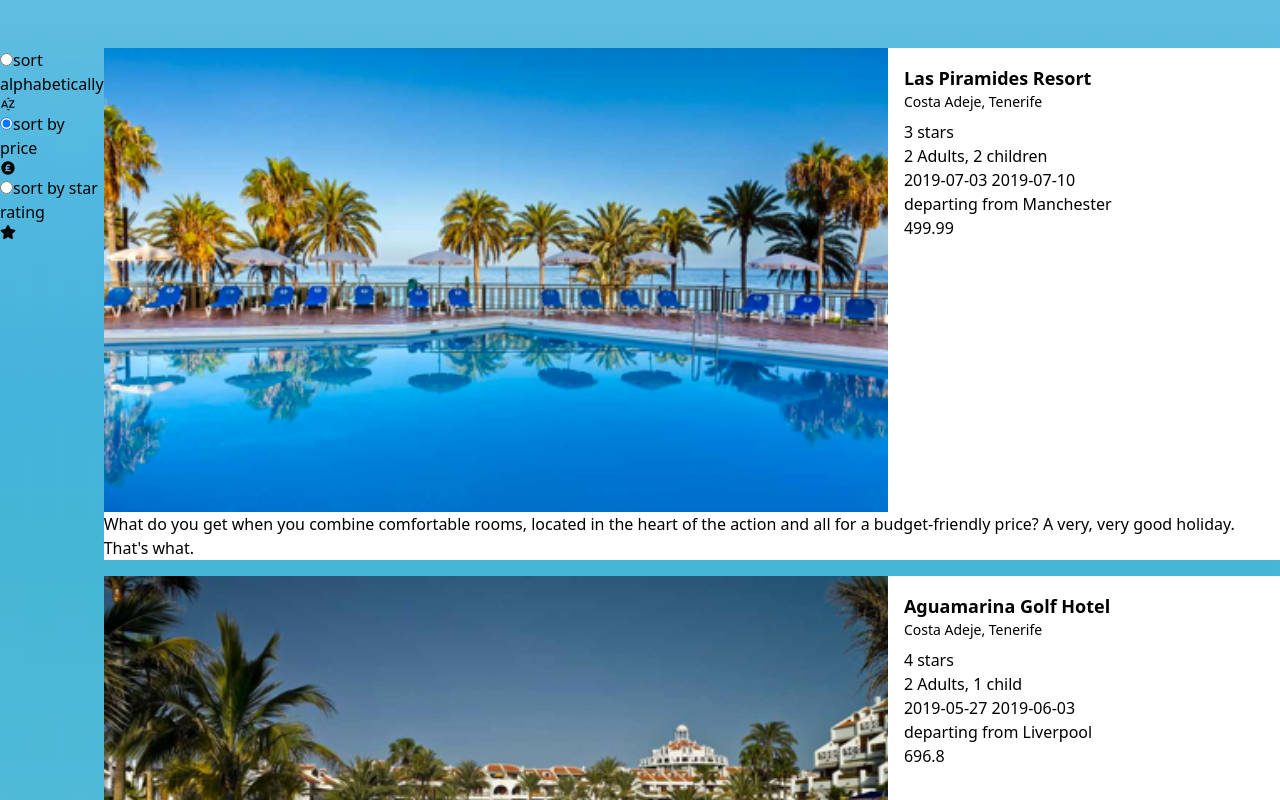
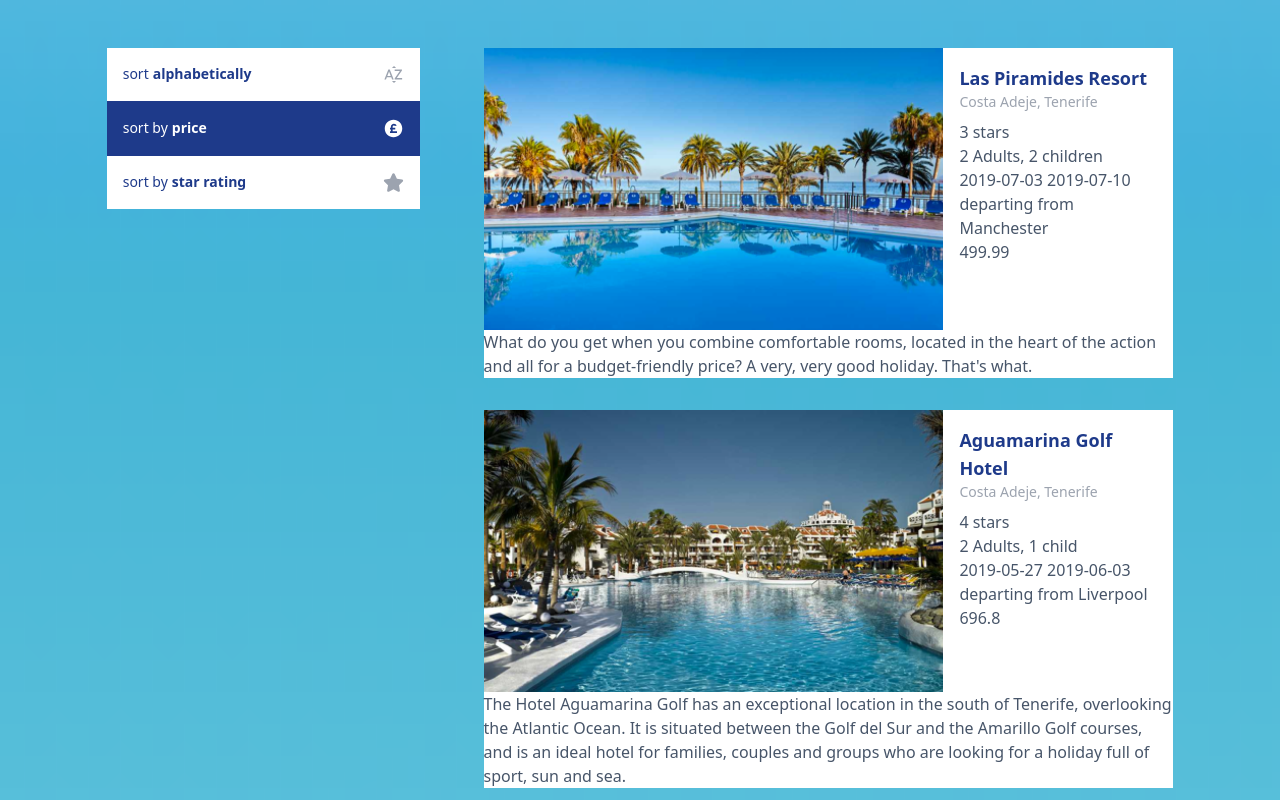
Before and after one commit to RazzBerryMand/hotel-sorting-app, a React (Create React App) app: page / in a window 1280 px wide. Shown: the top 800 px of the page. Built offline with nearby package versions, Linux system fonts and the light colour scheme.

Commit message:
style: sort button styles

```diff
--- a/src/App.js
+++ b/src/App.js
@@ -28,7 +28,7 @@ function App() {
 
   return (
     <div className="bg-gradient-image bg-cover bg-center">
-      <div className="container mx-auto pt-12 pb-48 md:flex">
+      <div className="container w-5/6 md:w-full lg:w-5/6 mx-auto pt-12 pb-48 md:grid md:grid-cols-3 md:gap-x-8 lg:gap-x-16">
         <Sidebar onSort={handleSort} selectedSort={selectedSort} />
         <Results data={sortedData} />
       </div>
--- a/src/components/HolidayPod/holidayPod.js
+++ b/src/components/HolidayPod/holidayPod.js
@@ -14,16 +14,16 @@ export const HolidayPod = ({
   overview,
 }) => {
   return (
-    <article className="bg-white">
+    <article className="bg-white text-slate-600">
       <div className="md:flex">
         <div className="overflow-hidden md:w-4/6 relative">
           <img className="object-cover h-full w-full" src={image} alt={name} />
-          <button>Read more about this hotel</button>{" "}
+          <button>Read more about this hotel</button>
         </div>
         <div className="p-4 md:w-2/6">
           <div className="pb-2">
-            <h2 className="text-lg font-bold">{name}</h2>
-            <p className="text-sm">{location}</p>
+            <h2 className="text-lg font-bold text-blue-900">{name}</h2>
+            <p className="text-sm text-gray-400">{location}</p>
           </div>
           {/* TODO: build star rating component */}
           {rating} stars
--- a/src/components/Results/results.js
+++ b/src/components/Results/results.js
@@ -3,12 +3,14 @@ import { HolidayPod } from "../HolidayPod/holidayPod";
 
 export const Results = ({ data }) => {
   return (
-    <ul className="lg:col-span-3">
-      {data.map((holiday) => (
-        <li key={holiday.id} className="mb-4">
-          <HolidayPod {...holiday} />
-        </li>
-      ))}
-    </ul>
+    <section className="md:col-span-2 md:col-start-2">
+      <ul className="grid auto-rows-auto gap-y-8">
+        {data.map((holiday) => (
+          <li key={holiday.id}>
+            <HolidayPod {...holiday} />
+          </li>
+        ))}
+      </ul>
+    </section>
   );
 };
--- a/src/components/Sidebar/sidebar.js
+++ b/src/components/Sidebar/sidebar.js
@@ -9,32 +9,34 @@ export const Sidebar = ({ onSort, selectedSort }) => {
     onSort(type);
   };
 
+  const style = { fontSize: "1.5em" };
+
   const sortOptions = [
     {
       label: "alphabetically",
       labelPrefix: "sort ",
       value: "alphabetically",
       checked: selectedSort === "alphabetically",
-      icon: <MdOutlineSortByAlpha />,
+      icon: <MdOutlineSortByAlpha style={style} />,
     },
     {
       label: "price",
       labelPrefix: "sort by ",
       value: "price",
       checked: selectedSort === "price",
-      icon: <RiMoneyPoundCircleFill />,
+      icon: <RiMoneyPoundCircleFill style={style} />,
     },
     {
       label: "star rating",
       labelPrefix: "sort by ",
       value: "rating",
       checked: selectedSort === "rating",
-      icon: <FaStar />,
+      icon: <FaStar style={style} />,
     },
   ];
 
   return (
-    <aside>
+    <aside className="mb-8 md:mb-0">
       {sortOptions.map((sortOption) => (
         <SortButton
           key={sortOption.value}
--- a/src/components/SortButton/sortButton.js
+++ b/src/components/SortButton/sortButton.js
@@ -7,9 +7,32 @@ export const SortButton = ({
   checked,
   icon,
   onChange,
-}) => (
-  <label>
-    <input type="radio" value={value} checked={checked} onChange={onChange} />
-    {labelPrefix} {label} {icon}
-  </label>
-);
+}) => {
+  const labelClass = checked
+    ? "bg-blue-900 text-white"
+    : "bg-white text-blue-900";
+
+  const iconClass = checked ? "text-white" : "text-gray-400";
+
+  return (
+    <div className="flex items-center bg-white last:border-none border-b border-b-blue-900">
+      <label
+        htmlFor={value}
+        className={`cursor-pointer w-full p-4 text-sm font-medium flex ${labelClass}`}
+      >
+        <input
+          id={value}
+          type="radio"
+          value={value}
+          checked={checked}
+          aria-checked={checked}
+          onChange={onChange}
+          className="appearance-none"
+        />
+        {labelPrefix}
+        <span className="font-bold ml-1">{label}</span>
+        <span className={`ml-auto ${iconClass}`}>{icon}</span>
+      </label>
+    </div>
+  );
+};
```
